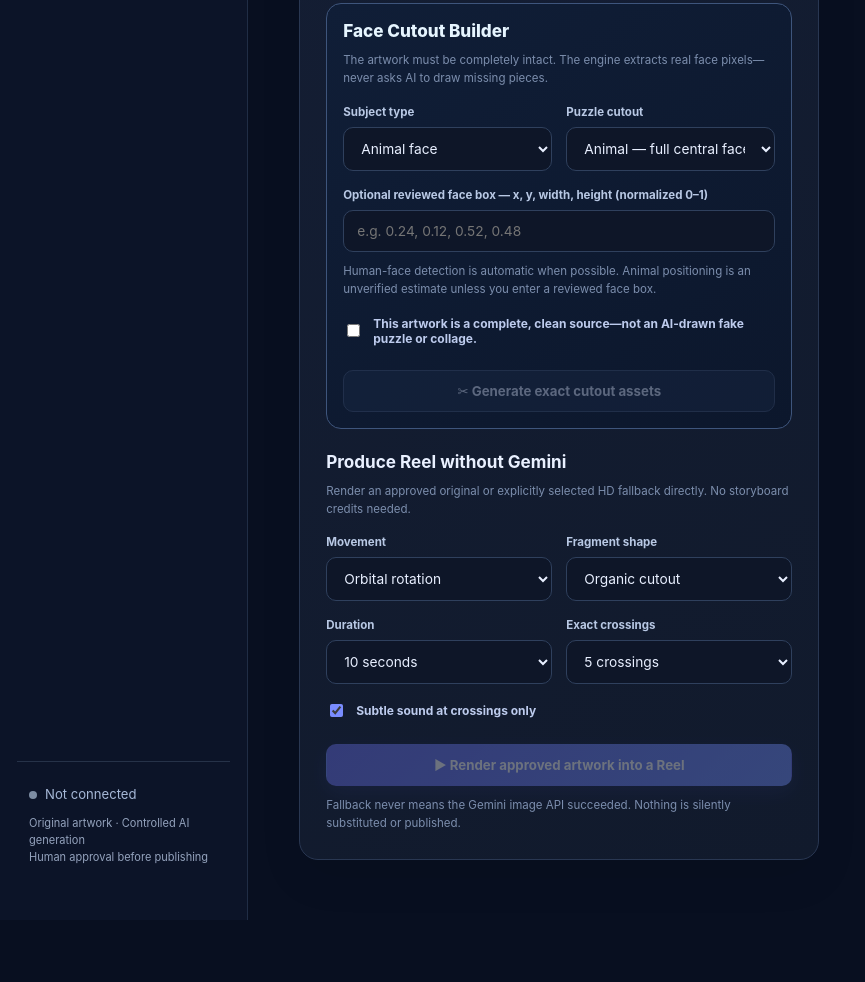
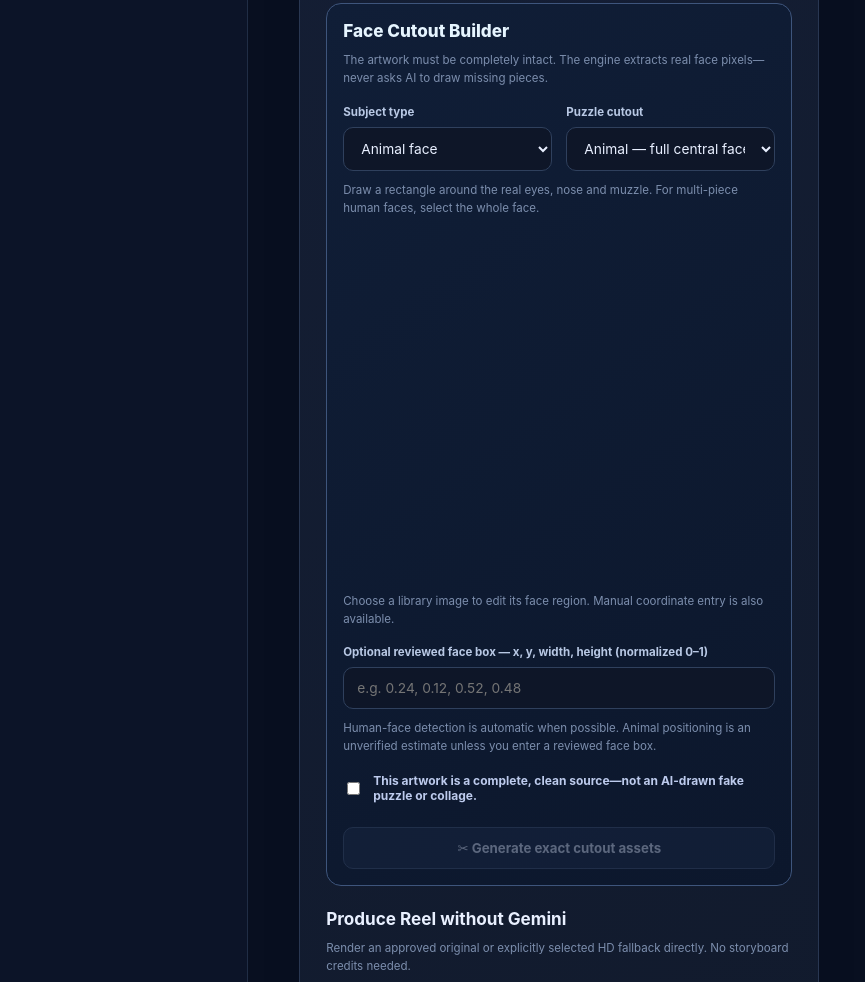
Before and after one commit to ridaelalaoui42-sys/Rfactory, a plain HTML site: page apps/studio/index.html in a window 1280 px wide. Shown: the part 1438-2420 px from the top of the page, without its empty margins (0-865 px from the left). Before the commit the page ends 2358 px from the top, so only its background shows below. Drawn offline with Linux system fonts and the light colour scheme; files that its build step writes are made by us from their sources.

Commit message:
feat(ui): add face region selection canvas so cutout engine targets eyes/muzzle rather than random image areas

```diff
--- a/apps/studio/index.html
+++ b/apps/studio/index.html
@@ -87,6 +87,11 @@
                   <option value="portrait_ring_segment">Portrait — rotating ring</option>
                   <option value="portrait_cheek_patch">Portrait — cheek</option>
                 </select></div>
+              </div>
+              <div class="face-roi-picker">
+                <p class="helper">Draw a rectangle around the real eyes, nose and muzzle. For multi-piece human faces, select the whole face.</p>
+                <canvas id="face-roi-canvas" width="420" height="360" aria-label="Face region preview; drag pointer to select a face box"></canvas>
+                <p id="face-roi-status" class="helper">Choose a library image to edit its face region. Manual coordinate entry is also available.</p>
               </div>
               <label for="face-manual-bbox">Optional reviewed face box — x, y, width, height (normalized 0–1)</label>
               <input id="face-manual-bbox" type="text" placeholder="e.g. 0.24, 0.12, 0.52, 0.48">
```
